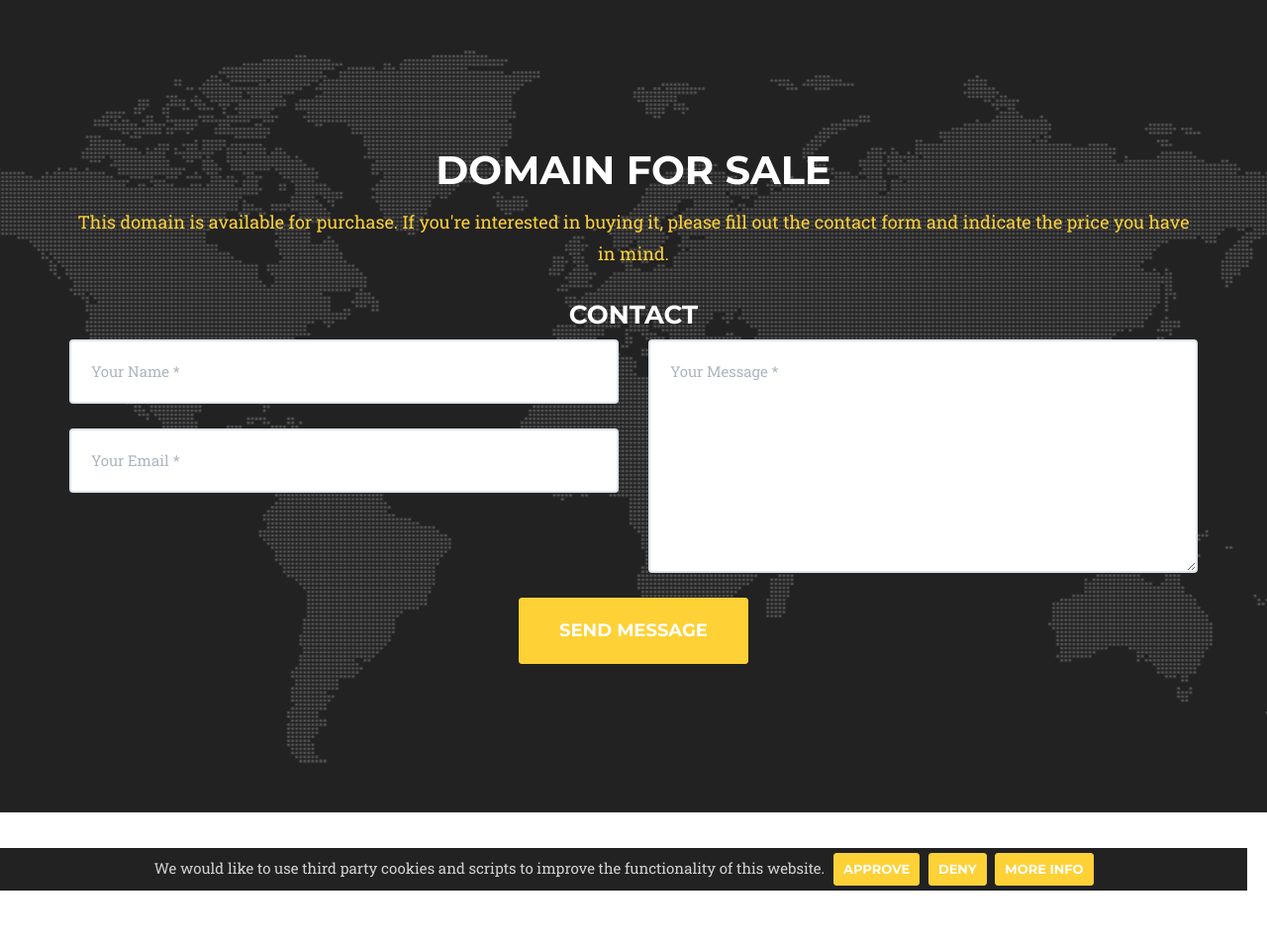
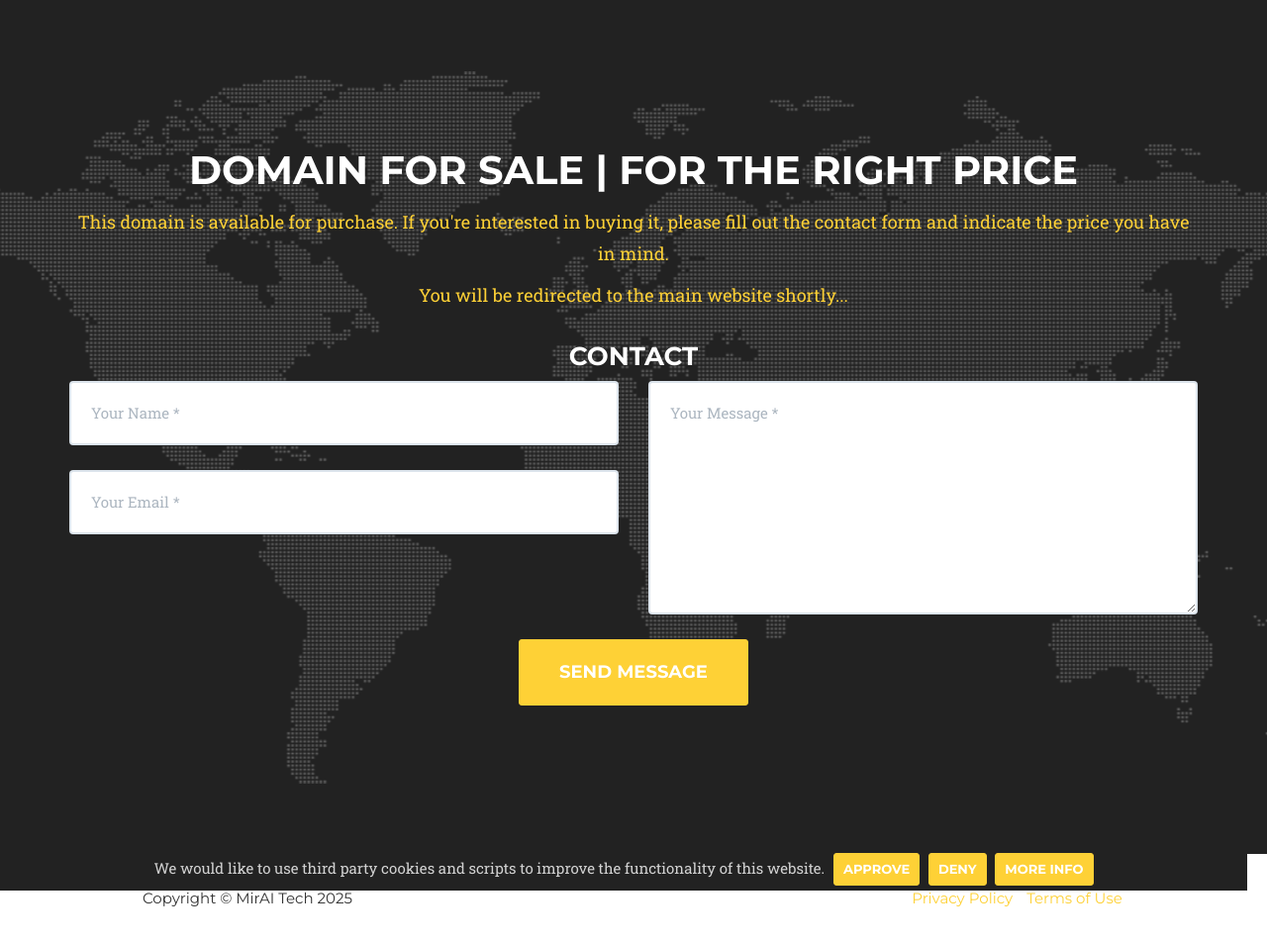
Before and after one commit to MirAI-Tech-Dev/solutions, a Jekyll site: the page built from docs/index.md, in a window 1280 px wide. Shown: the whole page at 99% size. Built offline with Jekyll 4.4.1, drawn with Linux system fonts in a browser that asks for light colours; some web fonts are replaced; our own code applies the rules of GitHub Pages for plain Markdown files; before the commit the page ends 911 px from its top, so only the background shows below that.

Commit message:
add conditional forward

```diff
--- a/docs/_includes/contact.html
+++ b/docs/_includes/contact.html
@@ -2,9 +2,12 @@
         <div class="container">
             <div class="row">
                 <div class="col-lg-12 text-center">
-                    <h2 class="section-heading">Domain For Sale</h2>
+                    <h2 class="section-heading">Domain For Sale | For The Right Price</h2>
                     <p class="large text-primary">
                         This domain is available for purchase. If you're interested in buying it, please fill out the contact form and indicate the price you have in mind.
+                    </p>
+                    <p class="large text-primary">
+                        You will be redirected to the <a href="http://www.miraitech.solutions/" aria-label="MirAI Tech | IT Consulting"> main website shortly</a>...
                     </p>
                 </div>
             </div>
--- a/docs/_includes/head.html
+++ b/docs/_includes/head.html
@@ -2,6 +2,17 @@
     <meta charset="utf-8">
     <meta http-equiv="X-UA-Compatible" content="IE=edge">
     <meta name="viewport" content="width=device-width">
+    <meta http-equiv='content-language' content='en'>
+    <script>
+        console.log("ref=" + document.referrer)
+        setTimeout(function () {
+            // Check if referrer contains "miraitech", otherwise forward to main site
+            if (!document.referrer.includes("miraitech")) {
+                console.log("ref=" + document.referrer)
+                window.location.href = "http://www.miraitech.solutions/";
+            }
+        }, 30000);
+    </script>
 
     {% if site.plugins contains 'jekyll-seo-tag' %}
     {% seo %}
```
